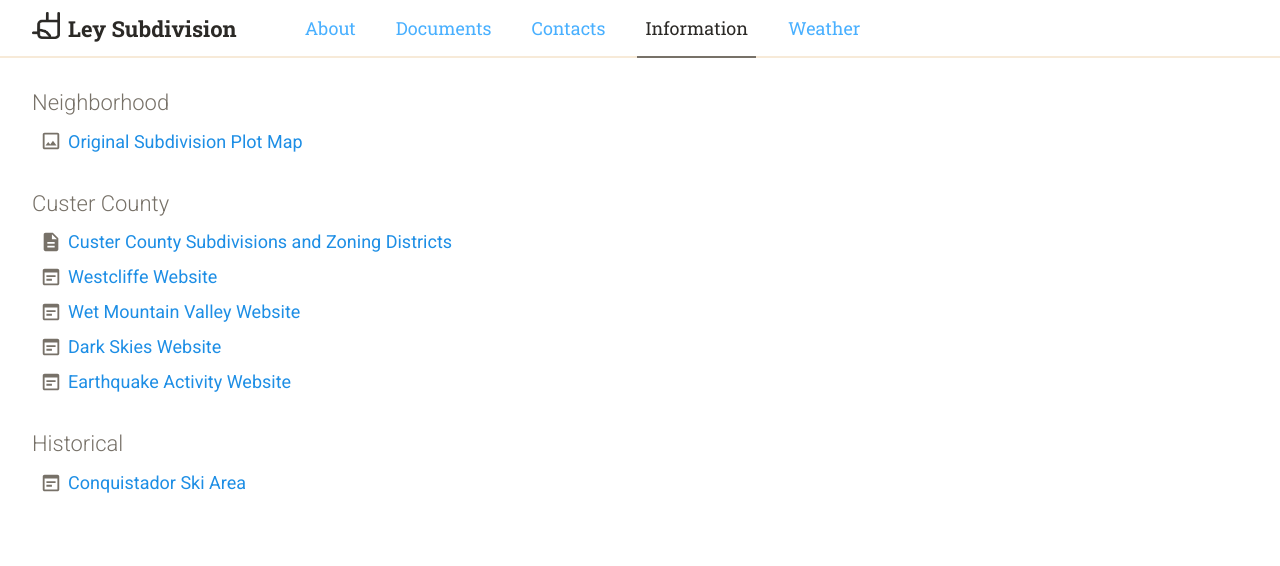
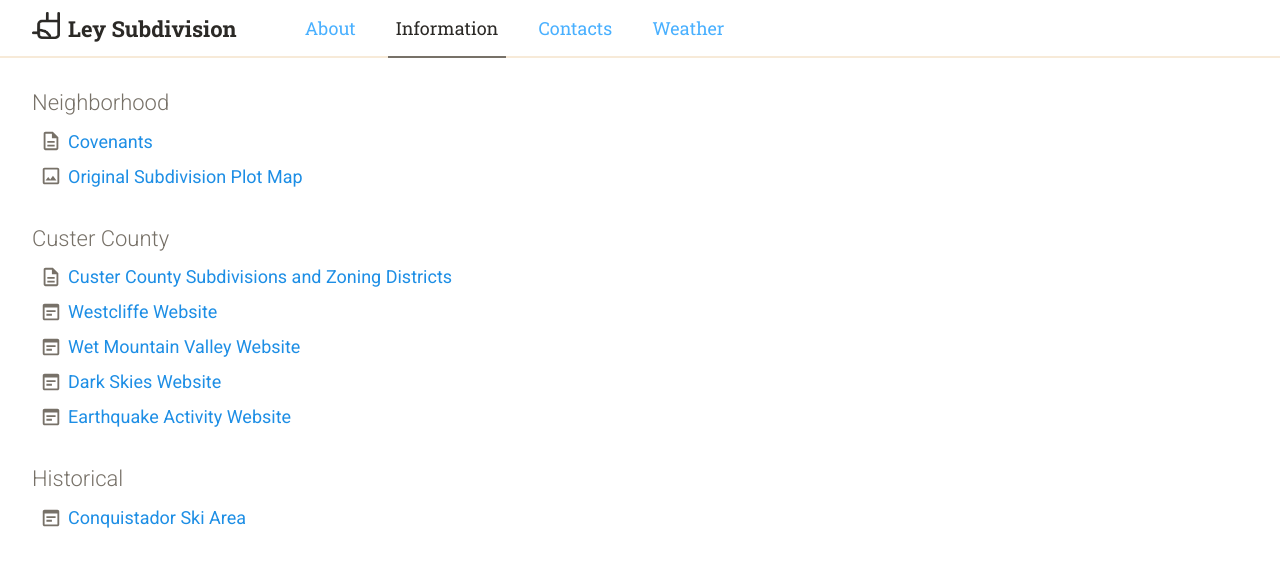
Before and after one commit to elezotte/LeySubdivision, a Next.js app: page /information in a window 1280 px wide. Shown: the top 566 px of the page. Built offline with nearby package versions, Linux system fonts and the light colour scheme.

Commit message:
move docs to info section / add more list types

```diff
--- a/src/components/common/itemList/ItemList.tsx
+++ b/src/components/common/itemList/ItemList.tsx
@@ -1,5 +1,7 @@
-import DocumentIcon from '@mui/icons-material/Description'
-import PhotoIcon from '@mui/icons-material/PhotoOutlined'
+import EmailIcon from '@mui/icons-material/AlternateEmail'
+import DocumentIcon from '@mui/icons-material/DescriptionOutlined'
+import PhotoIcon from '@mui/icons-material/PhoneOutlined'
+import PhoneIcon from '@mui/icons-material/PhotoOutlined'
 import WebsiteIcon from '@mui/icons-material/Wysiwyg'
 import Link from '@mui/material/Link'
 import List from '@mui/material/List'
@@ -11,23 +13,27 @@ import { reactStyles, styles } from './itemList.styles'
 
 export enum ListIconTypes {
   DOCUMENT = 'document',
+  EMAIL = 'email',
+  PHONE = 'phone',
   PHOTO = 'photo',
   WEBSITE = 'website',
 }
 const icons = {
   [ListIconTypes.DOCUMENT]: <DocumentIcon sx={styles.listIcon} />,
+  [ListIconTypes.EMAIL]: <EmailIcon sx={styles.listIcon} />,
+  [ListIconTypes.PHONE]: <PhotoIcon sx={styles.listIcon} />,
+  [ListIconTypes.PHOTO]: <PhoneIcon sx={styles.listIcon} />,
   [ListIconTypes.WEBSITE]: <WebsiteIcon sx={styles.listIcon} />,
-  [ListIconTypes.PHOTO]: <PhotoIcon sx={styles.listIcon} />,
 }
 export interface ListItem {
+  iconType: ListIconTypes
   id: string
-  iconType: ListIconTypes
+  label: string
   path: string
-  label: string
 }
 interface ItemListProps {
+  items: ListItem[]
   title: string
-  items: ListItem[]
 }
 
 const ItemList: React.FC<ItemListProps> = ({ title, items }: ItemListProps) => {
--- a/src/components/documents/documents.styles.ts
+++ /dev/null
@@ -1,3 +0,0 @@
-import { MuiSxStyles } from 'components/theme/themeSettings'
-
-export const styles: MuiSxStyles = {}
--- a/src/components/information/Information.tsx
+++ b/src/components/information/Information.tsx
@@ -6,6 +6,12 @@ import ItemList, {
 } from 'components/common/itemList/ItemList'
 
 const neighborhoodItems: ListItem[] = [
+  {
+    id: 'ley-subdivision-covenants',
+    label: 'Covenants',
+    path: '/documents/ley-subdivision-covenants.pdf',
+    iconType: ListIconTypes.DOCUMENT,
+  },
   {
     id: 'ley-subdivision-plot-map',
     label: 'Original Subdivision Plot Map',
--- a/src/components/navigation/Navigation.tsx
+++ b/src/components/navigation/Navigation.tsx
@@ -23,19 +23,14 @@ const navItems = [
     label: 'About',
   },
   {
-    id: 'documents',
-    path: '/documents',
-    label: 'Documents',
+    id: 'information',
+    path: '/information',
+    label: 'Information',
   },
   {
     id: 'contacts',
     path: '/contacts',
     label: 'Contacts',
-  },
-  {
-    id: 'information',
-    path: '/information',
-    label: 'Information',
   },
   {
     id: 'weather',
--- a/src/pages/documents/index.tsx
+++ /dev/null
@@ -1,3 +0,0 @@
-import Documents from 'components/documents/Documents'
-
-export default Documents
```
Also changed, not shown: src/components/documents/Documents.tsx (deleted, +0 -23 lines).
